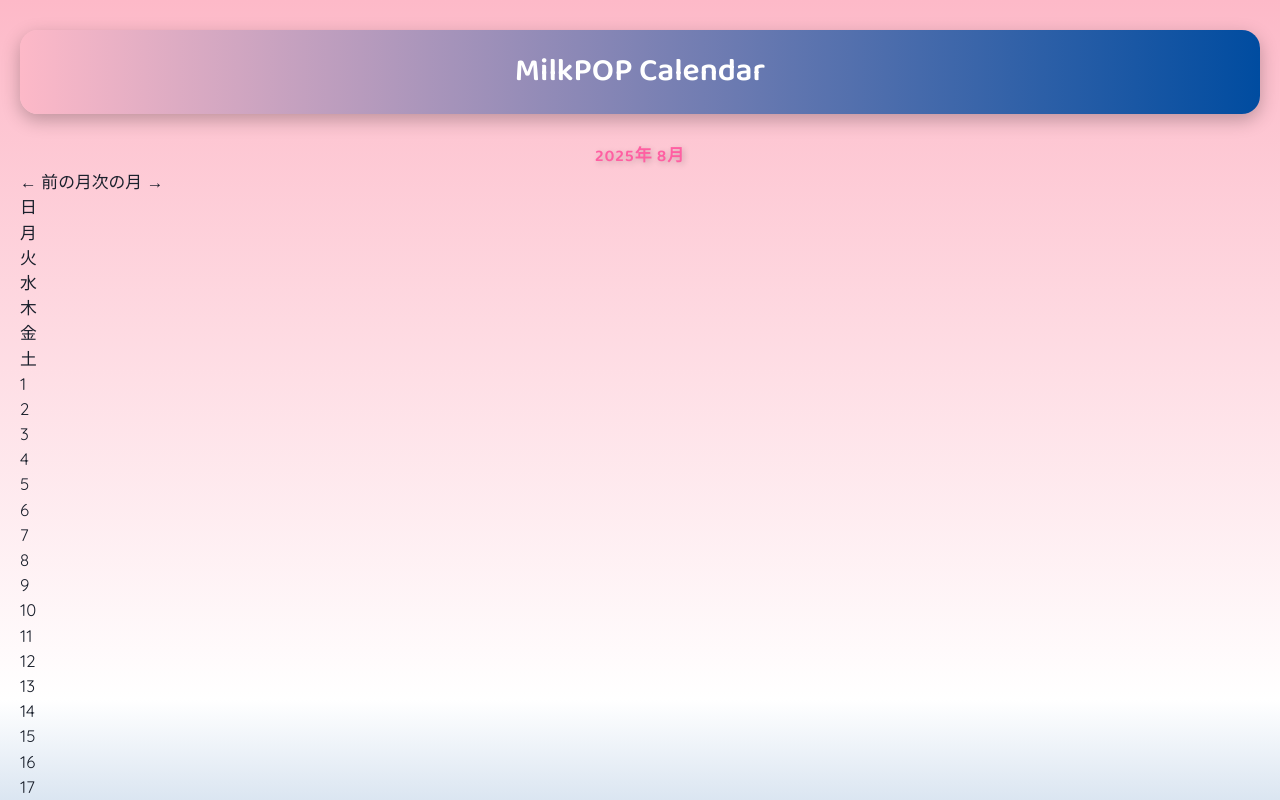
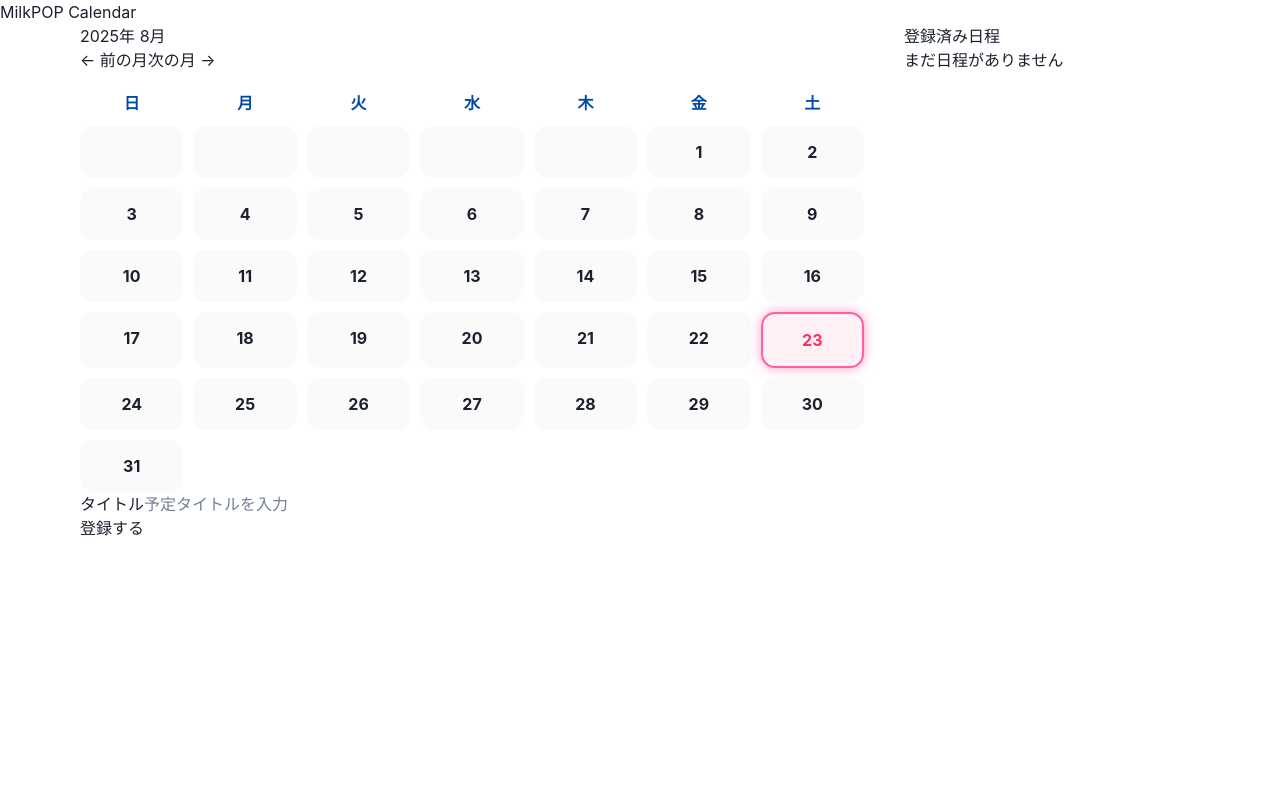
Before and after one commit to kuzyoumike0/milkpop-calendarapp, a React app in the folder frontend/: page /register in a window 1280 px wide. Shown: the top 800 px of the page. Built offline with nearby package versions, Linux system fonts and the light colour scheme; a web font is replaced by a local one.

Commit message:
Update index.css

```diff
--- a/frontend/src/index.css
+++ b/frontend/src/index.css
@@ -1,259 +1,84 @@
-/* ===== フォント ===== */
-@import url('https://fonts.googleapis.com/css2?family=Baloo+2:wght@600&family=Quicksand:wght@400;600&display=swap');
-
-body {
-  margin: 0;
-  padding: 0;
-  line-height: 1.8;
-  background: linear-gradient(to bottom, #FDB9C8, #ffffff, #004CA0);
-  font-family: 'Quicksand', sans-serif;
-  font-size: 1.05rem;
-  color: #333;
+/* ===== レイアウト（カレンダー7割 + リスト3割） ===== */
+.register-layout {
+  display: flex;
+  justify-content: space-between;
+  gap: 40px;
+  max-width: 1200px;
+  margin: auto;
+  padding: 0 40px;  /* 左右に余白 */
 }
 
-/* ===== 見出し ===== */
-h1, h2 {
-  font-weight: 600;
-  color: #ff5fa2;
-  text-shadow: 2px 2px 6px rgba(0,0,0,0.2);
-  letter-spacing: 1px;
-  text-align: center;
-  font-family: 'Baloo 2', 'Quicksand', sans-serif;
+.calendar-section {
+  flex: 0 0 70%;
 }
 
-/* ===== ヘッダー ===== */
-header {
-  background: linear-gradient(90deg, #FDB9C8, #004CA0);
-  color: white;
-  padding: 16px 24px;
-  display: flex;
-  justify-content: space-between;
-  align-items: center;
-  font-size: 1.4rem;
+.schedule-section {
+  flex: 0 0 30%;
+}
+
+/* ===== カレンダー（自作） ===== */
+.calendar-grid {
+  display: grid;
+  grid-template-columns: repeat(7, 1fr);
+  gap: 10px;
+  margin-top: 20px;
+}
+.calendar-day-header {
+  text-align: center;
   font-weight: bold;
-  position: fixed;
-  top: 0;
-  left: 0;
-  width: 100%;
-  z-index: 1000;
+  color: #004CA0;
   font-family: 'Baloo 2', cursive;
 }
-header a {
-  color: white;
-  text-decoration: none;
+.calendar-cell {
+  text-align: center;
+  padding: 14px 0;
+  border-radius: 14px;
+  background: #fafafa;
+  cursor: pointer;
+  transition: all 0.3s;
   font-weight: bold;
-  margin: 0 10px;
-  transition: 0.3s;
 }
-header a:hover {
-  color: #ff5fa2;
-}
-
-/* ===== フッター ===== */
-footer {
-  background: #004CA0;
-  color: white;
-  padding: 14px 20px;
-  text-align: center;
-  font-family: 'Baloo 2', cursive;
-  width: 100%;
-}
-
-/* ===== main領域 ===== */
-main {
-  margin-top: 120px;
-  margin-bottom: 60px;
-}
-
-/* ===== トップロゴ ===== */
-.top-logo {
-  display: block;
-  margin: 2rem auto;
-  max-width: 1040px;
-  width: 100%;
-  height: auto;
-  border-radius: 24px;
-  box-shadow: 0 12px 24px rgba(0,0,0,0.2);
-  transition: transform 0.3s ease, box-shadow 0.3s ease;
-}
-.top-logo:hover {
-  transform: scale(1.02);
-  box-shadow: 0 16px 32px rgba(0,0,0,0.3);
-}
-
-/* ===== RegisterPage 全体 ===== */
-.register-page {
-  background: linear-gradient(to bottom, #FDB9C8, #fff, #004CA0);
-  min-height: 100vh;
-  padding: 30px 20px;
-  font-family: 'Quicksand', sans-serif;
-}
-
-/* ===== バナー ===== */
-.banner {
-  background: linear-gradient(90deg, #FDB9C8, #004CA0);
-  color: #fff;
-  text-align: center;
-  padding: 18px;
-  border-radius: 18px;
-  margin-bottom: 30px;
-  font-family: 'Baloo 2', cursive;
-  font-size: 2rem;
-  box-shadow: 0 6px 18px rgba(0,0,0,0.25);
-}
-
-/* ===== 入力フォーム ===== */
-.form-container {
-  background: #fff;
-  border-radius: 22px;
-  padding: 32px;
-  max-width: 860px;
-  margin: auto;
-  box-shadow: 0 10px 25px rgba(0,0,0,0.15);
-}
-.form-group {
-  margin-bottom: 24px;
-}
-.form-group label {
-  display: block;
-  margin-bottom: 8px;
-  font-weight: bold;
-  color: #004CA0;
-}
-.form-group input,
-.form-group select {
-  width: 100%;
-  padding: 12px 16px;
-  border: 2px solid #FDB9C8;
-  border-radius: 14px;
-  font-size: 1rem;
-  transition: 0.2s;
-  background: #fffafc;
-}
-.form-group input:focus,
-.form-group select:focus {
-  outline: none;
-  border-color: #ff5fa2;
-  box-shadow: 0 0 10px rgba(255,95,162,0.6);
-}
-
-/* ===== ラジオボタン ===== */
-.radio-group {
-  display: flex;
-  gap: 20px;
-}
-.radio-label {
-  padding: 10px 22px;
-  border: 2px solid #FDB9C8;
-  border-radius: 999px;
-  cursor: pointer;
-  transition: 0.3s;
-  background: #fff;
-  font-weight: bold;
-  color: #004CA0;
-  box-shadow: 0 4px 10px rgba(0,0,0,0.1);
-}
-.radio-label:hover {
-  background: #ffeaf1;
-  transform: scale(1.05);
-}
-.radio-active {
-  background: linear-gradient(90deg, #FDB9C8, #ff85b3);
-  color: #fff;
-  font-weight: bold;
-  box-shadow: 0 4px 14px rgba(255,105,180,0.5);
-}
-
-/* ===== カレンダー ===== */
-.calendar-wrapper {
-  border: 3px solid #FDB9C8;
-  border-radius: 24px;
-  padding: 24px;
-  background: #fff;
-  box-shadow: 0 10px 25px rgba(0,0,0,0.1), inset 0 0 10px rgba(255,185,200,0.4);
-  margin-bottom: 28px;
-}
-.react-calendar {
-  width: 100%;
-  border: none;
-  font-family: 'Quicksand', sans-serif;
-}
-.react-calendar__navigation {
-  display: flex;
-  justify-content: space-between;
-  margin-bottom: 12px;
-}
-.react-calendar__navigation button {
-  background: #FDB9C8;
-  border: none;
-  border-radius: 10px;
-  padding: 8px 14px;
-  font-weight: bold;
-  cursor: pointer;
-  transition: 0.3s;
-}
-.react-calendar__navigation button:hover {
-  background: #004CA0;
-  color: #fff;
-  transform: scale(1.05);
-}
-.react-calendar__tile {
-  border-radius: 14px;
-  padding: 14px 0;
-  transition: 0.2s;
-  font-weight: 600;
-}
-.react-calendar__tile:hover {
+.calendar-cell:hover {
   background: #ffe4ec;
   transform: scale(1.08);
-  box-shadow: 0 4px 12px rgba(255,185,200,0.6);
+  box-shadow: 0 4px 12px rgba(255,185,200,0.5);
 }
-.react-calendar__tile--now {
-  background: #fff0f5;
-  border: 2px solid #ff5fa2;
+.calendar-cell.today {
+  background: #fff0f5 !important;
+  border: 2px solid #ff5fa2 !important;
+  color: #ff2e63 !important;
   font-weight: bold;
-  box-shadow: 0 0 10px rgba(255,95,162,0.6);
+  box-shadow: 0 0 12px rgba(255,95,162,0.6);
 }
-.react-calendar__tile--active {
-  background: linear-gradient(90deg, #FDB9C8, #ff85b3) !important;
+.calendar-cell.selected {
+  background: linear-gradient(90deg, #FDB9C8, #ff85b3);
   color: #fff !important;
   font-weight: bold;
   box-shadow: 0 4px 12px rgba(255,95,162,0.6);
 }
 
-/* ===== 時間指定入力 ===== */
-.time-inputs {
-  display: flex;
-  gap: 20px;
-  margin-top: 12px;
+/* ===== 登録済み日程カード ===== */
+.schedule-card {
+  background: #fff5f8;
+  border: 2px solid #FDB9C8;
+  border-radius: 16px;
+  padding: 14px;
+  margin-bottom: 14px;
+  box-shadow: 0 4px 12px rgba(0,0,0,0.1);
 }
-.time-inputs input {
-  border-radius: 12px;
-  border: 2px solid #FDB9C8;
-  padding: 8px;
-  transition: 0.3s;
+.schedule-title {
+  font-weight: bold;
+  color: #004CA0;
+  display: block;
+  margin-bottom: 6px;
 }
-.time-inputs input:focus {
-  border-color: #004CA0;
-  box-shadow: 0 0 8px rgba(0,76,160,0.5);
+.date-tag {
+  display: inline-block;
+  background: #FDB9C8;
+  color: #000;
+  padding: 4px 10px;
+  border-radius: 10px;
+  margin: 4px 4px 0 0;
+  font-size: 0.9rem;
+  font-weight: bold;
 }
-
-/* ===== 保存ボタン ===== */
-.save-btn {
-  background: linear-gradient(90deg, #FDB9C8, #ff85b3);
-  color: #fff;
-  font-weight: bold;
-  padding: 14px;
-  border-radius: 18px;
-  border: none;
-  cursor: pointer;
-  width: 100%;
-  font-size: 1.3rem;
-  transition: 0.3s;
-  box-shadow: 0 6px 14px rgba(255,95,162,0.5);
-}
-.save-btn:hover {
-  background: #004CA0;
-  color: #fff;
-  transform: scale(1.05);
-}
```
